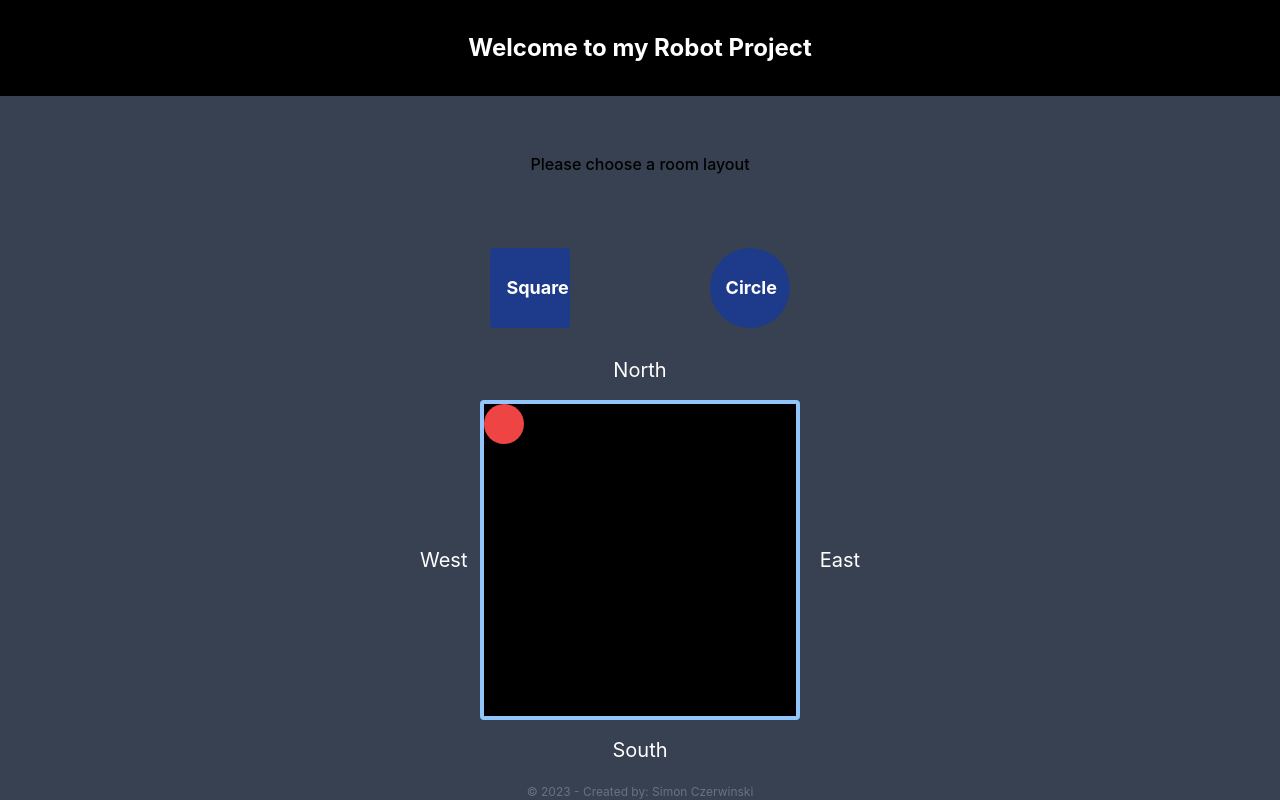
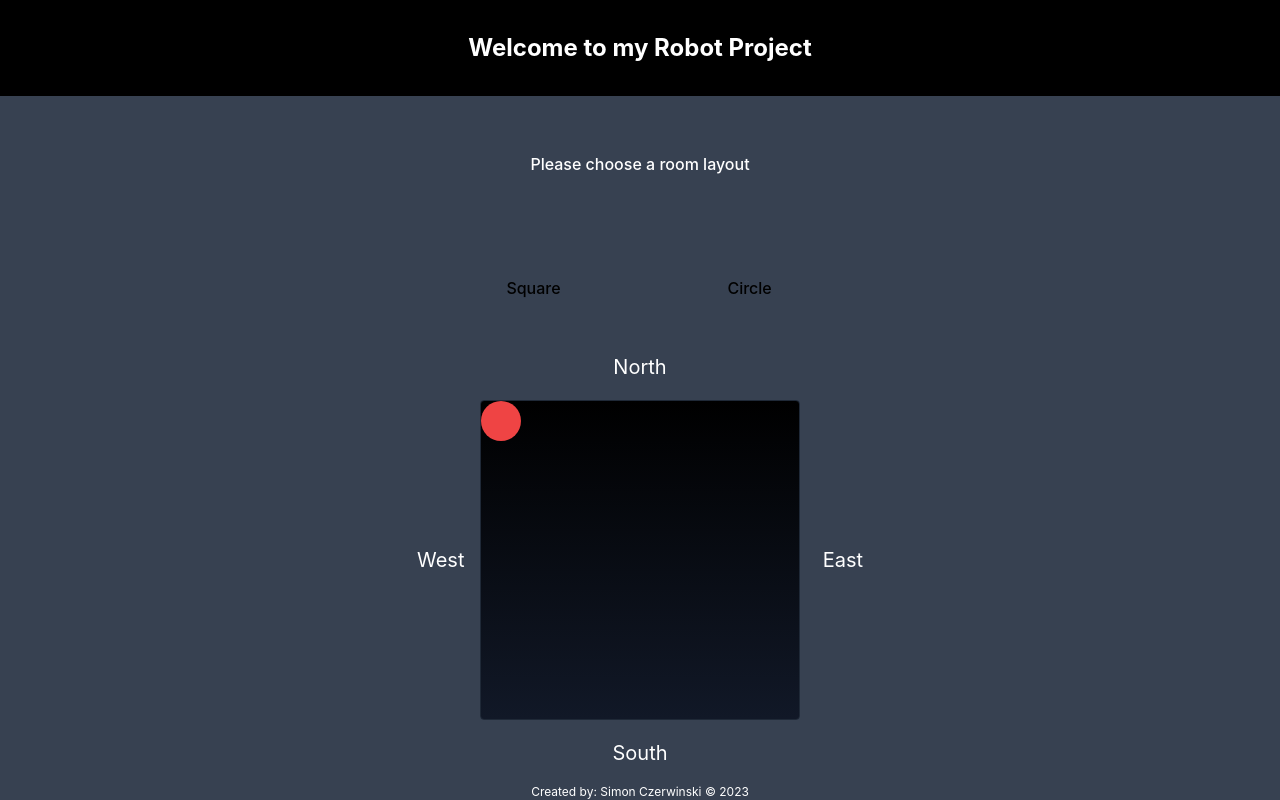
Before and after one commit to simonczerwinski/xstate-robot-project, a React (Create React App) app: page / in a window 1280 px wide. Built offline with nearby package versions, Linux system fonts and the light colour scheme.

Commit message:
Added design. Implemented Button, Footer and HistoryList component.

```diff
--- a/src/App.tsx
+++ b/src/App.tsx
@@ -3,6 +3,8 @@ import './App.css';
 import Container from './component/Container/Container';
 import MasterLayout from './layout/MasterLayout';
 import Text from './component/Text/Text';
+import Button from './component/Button/Button';
+import Footer from './component/Footer/Footer';
 
 interface Props {
 	roomType?: string;
@@ -26,35 +28,37 @@ const App: React.FC<Props> = ({ roomType }) => {
 						<Text
 							text="Please choose a room layout"
 							as="h1"
-							className="font-medium font-semibold mb-4"
+							className="text-white font-medium font-semibold mb-4"
 						/>
 					</div>
 					<div className="flex flex-row w-full justify-between">
-						<button className="w-20 h-20 bg-blue-900 hover:bg-blue-600 text-white font-bold py-2 px-4 rounded mb-2">
-							<Text
-								text="Square"
-								as="span"
-								className="text-lg font-bold text-white"
-							/>
-						</button>
-						<button className="w-20 h-20 bg-blue-900 hover:bg-blue-600 text-white font-bold py-2 px-4 rounded-full">
-							<Text
-								text="Circle"
-								as="span"
-								className="text-lg font-bold text-white"
-							/>
-						</button>
+						<Button
+							className="w-20 h-20 font-bold py-2 px-4 rounded mb-2"
+							colors={{
+								background: 'white',
+								text: 'blue-900',
+								hoverBackground: 'blue-100',
+								hoverText: 'white',
+							}}
+						>
+							<Text text="Square" as="span" className="text-m font-medium" />
+						</Button>
+						<Button
+							className="w-20 h-20 font-bold py-2 px-4 rounded-full"
+							colors={{
+								background: 'white',
+								text: 'blue-900',
+								hoverBackground: 'blue-100',
+								hoverText: 'white',
+							}}
+						>
+							<Text text="Circle" as="span" className="text-m font-medium" />
+						</Button>
 					</div>
 				</div>
-				<Container value={roomType} className={'pt-8'} />
+				<Container value={roomType} className={'p-8 flex'} />
 			</main>
-			<footer className="mt-auto">
-				<Text
-					text="© 2023 - Created by: Simon Czerwinski"
-					as="h3"
-					className="text-center text-xs text-gray-500"
-				/>
-			</footer>
+			<Footer />
 		</MasterLayout>
 	);
 };
--- /dev/null
+++ b/src/component/Button/Button.tsx
@@ -0,0 +1,21 @@
+import React from 'react';
+
+interface Props {
+	children: React.ReactNode;
+	className?: string;
+	colors?: {
+		background: string;
+		text: string;
+		hoverBackground: string;
+		hoverText: string;
+	};
+}
+
+const Button: React.FC<Props> = ({ children, className, colors }) => {
+	const baseStyle = `${className} bg-${colors?.background} text-${colors?.text} transition ease-in-out duration-300`;
+	const hoverStyle = `hover:bg-${colors?.hoverBackground} hover:text-${colors?.hoverText}`;
+
+	return <button className={`${baseStyle} ${hoverStyle}`}>{children}</button>;
+};
+
+export default Button;
--- /dev/null
+++ b/src/component/Button/index.ts
@@ -0,0 +1 @@
+export { default } from './Button';
--- /dev/null
+++ b/src/component/Footer/Footer.tsx
@@ -0,0 +1,22 @@
+import React from 'react';
+import Text from '../Text/Text';
+
+const getCurrentYear = () => {
+	return new Date().getFullYear();
+};
+
+const Footer: React.FC = () => {
+	const currentYear = getCurrentYear();
+
+	return (
+		<footer className="flex flex-row mt-auto justify-center">
+			<Text
+				text={`Created by: Simon Czerwinski © ${currentYear}`}
+				as="h3"
+				className="text-center text-xs text-white"
+			/>
+		</footer>
+	);
+};
+
+export default Footer;
--- /dev/null
+++ b/src/component/Footer/index.ts
@@ -0,0 +1 @@
+export { default } from './Footer';
--- a/src/hooks/useToggle.ts
+++ b/src/component/HistoryList/HistoryList.tsx
@@ -1,15 +1,15 @@
-import { useState } from "react";
+import React from 'react';
 
-export const useToggle = (initialValue: boolean) => {
-  const [value, setValue] = useState(initialValue);
+interface Props {
+	children: React.ReactNode;
+}
 
-  const toggle = () => {
-    if (value) {
-      setValue(false);
-    } else {
-      setValue(true);
-    }
-  };
+const HistoryList: React.FC<Props> = ({ children }) => {
+	return (
+		<div className="flex flex-col min-h-screen bg-gradient-to-b from-black to-blue-950">
+			{children}
+		</div>
+	);
+};
 
-  return [value, toggle] as const;
-};
+export default HistoryList;
--- /dev/null
+++ b/src/component/HistoryList/index.ts
@@ -0,0 +1 @@
+export { default } from './HistoryList';
--- a/src/component/SquareRoom/SquareRoom.tsx
+++ b/src/component/SquareRoom/SquareRoom.tsx
@@ -4,18 +4,18 @@ import Robot from '../Robot/Robot';
 
 const SquareRoom: React.FC = () => {
 	return (
-		<div className="relative w-full h-full bg-black text-white border-4 border-blue-300 rounded">
+		<div className="relative w-full h-full bg-gradient-to-b from-black to-gray-900 text-white border border-gray-800 rounded">
 			<div className="absolute top-[-3rem] left-1/2 transform -translate-x-1/2 text-center text-xs">
-				<Text text="North" as="span" className="text-xl" />
+				<Text text="North" as="span" className="text-xl font-normal" />
 			</div>
 			<div className="absolute bottom-[-3rem] left-1/2 transform -translate-x-1/2 text-center text-xs">
-				<Text text="South" as="span" className="text-xl" />
+				<Text text="South" as="span" className="text-xl font-normal" />
 			</div>
 			<div className="absolute left-[-4rem] top-1/2 transform -translate-y-1/2 text-center text-xs flex justify-center items-center">
-				<Text text="West" as="span" className="text-xl" />
+				<Text text="West" as="span" className="text-xl font-normal" />
 			</div>
 			<div className="absolute right-[-4rem] top-1/2 transform -translate-y-1/2 text-center text-xs flex justify-center items-center">
-				<Text text="East" as="span" className="text-xl" />
+				<Text text="East" as="span" className="text-xl font-normal" />
 			</div>
 			<Robot />
 		</div>
--- a/src/mocks/data/historyList.json
+++ b/src/mocks/data/historyList.json
@@ -4,12 +4,14 @@
             "id": 1,
             "name": "simon",
             "inputData": "VGVGVH",
+            "room": "Square",
             "createdData": "2023-01-01T00:00:00Z"
         },
         {
             "id": 2,
             "name": "simon2",
             "inputData": "VGVGVHG",
+            "room": "Circle",
             "createdData": "2023-01-01T00:00:00Z"
         }
     ]
```
